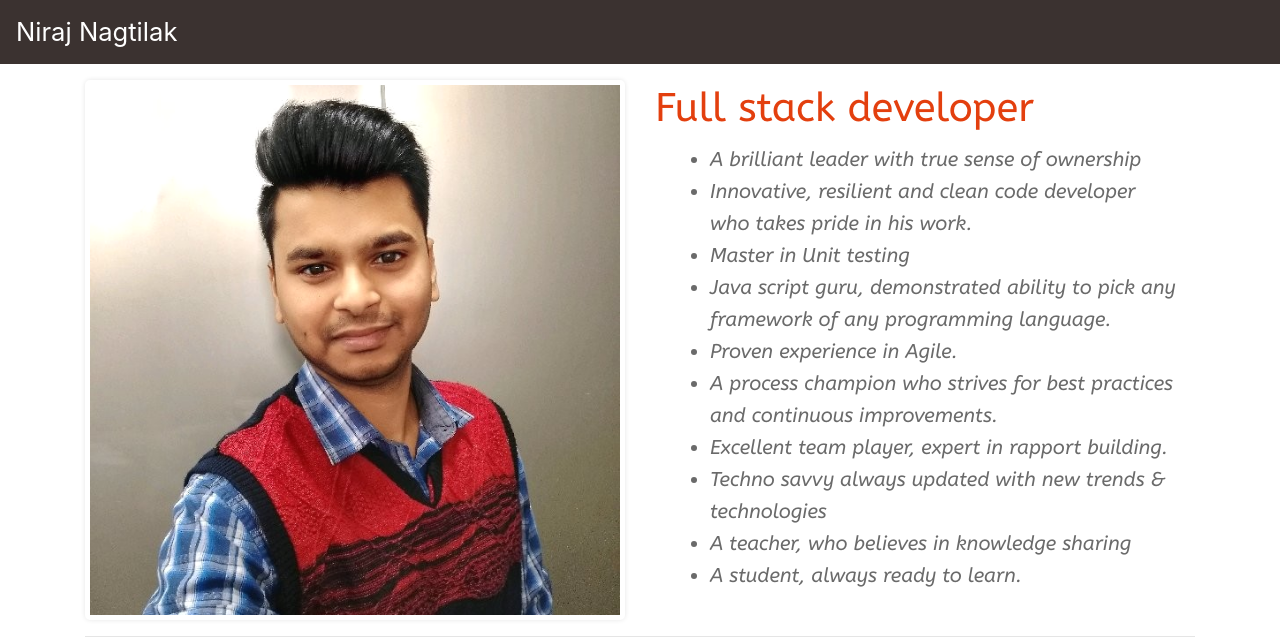
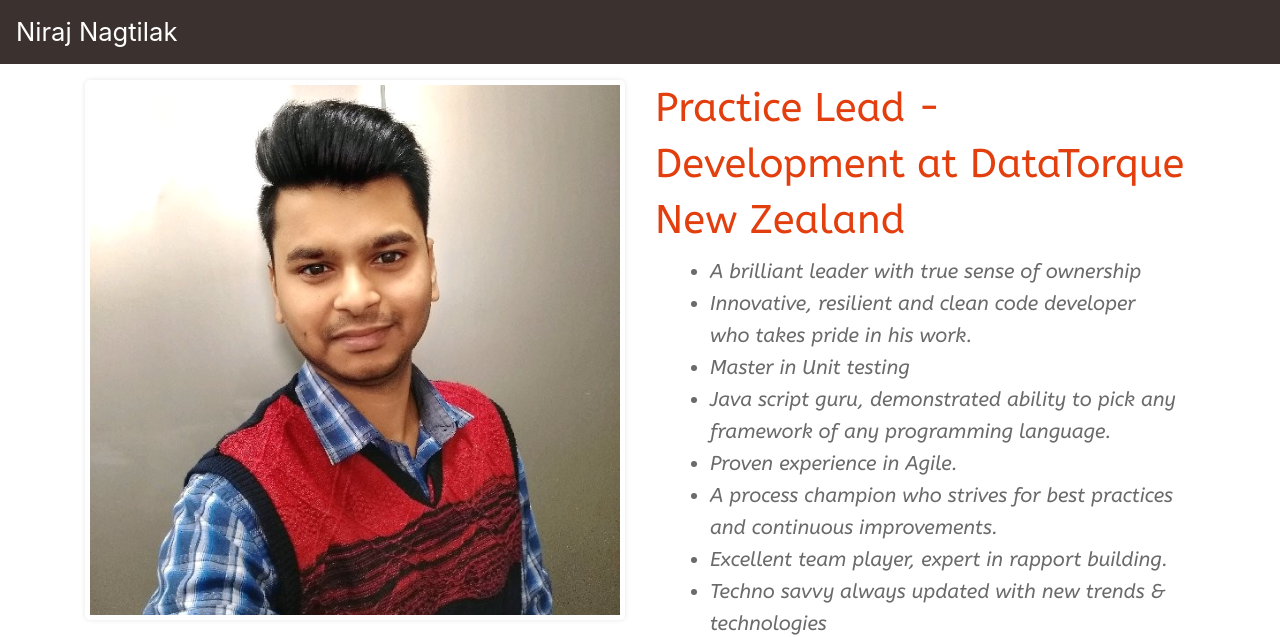
Before and after one commit to niraj-nagtilak1990/niraj-nagtilak-website, a plain HTML site: page index.html in a window 1280 px wide. Shown: the top 637 px of the page. Drawn offline with Linux system fonts and the light colour scheme.

Commit message:
Job title updated

```diff
--- a/index.html
+++ b/index.html
@@ -52,7 +52,7 @@
 						</div>
 						<div class="col-md-12 col-lg-6">
 							<h2 class="heading text-center text-lg-left" style="line-height:1.2em;">
-								Full stack developer
+								Practice Lead - Development at DataTorque New Zealand
 							</h2>
 							<div class="col-md-12 intro">
 								<ul>
```
